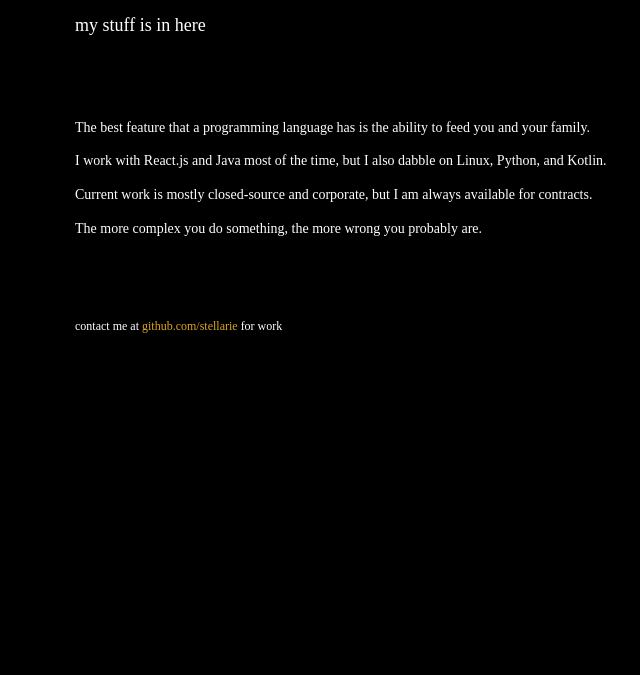
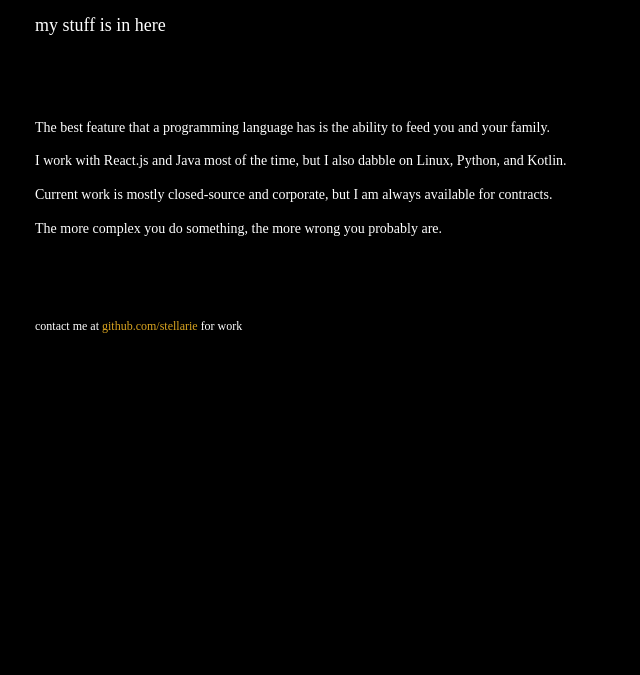
Before and after one commit to stellarie/stella-homepage, a plain HTML site: page index.html in a window 1280 px wide. Shown: the part 125-800 px from the top of the page, without its empty margins (5-645 px from the left). Drawn offline with Linux system fonts and the light colour scheme.

Commit message:
changed margin

```diff
--- a/css/style.css
+++ b/css/style.css
@@ -6,7 +6,7 @@ html {
 
 body {
   margin-top: 10vh;
-  margin-left: 10vh;
+  margin-left: 5vh;
 }
 
 .heading {
```
